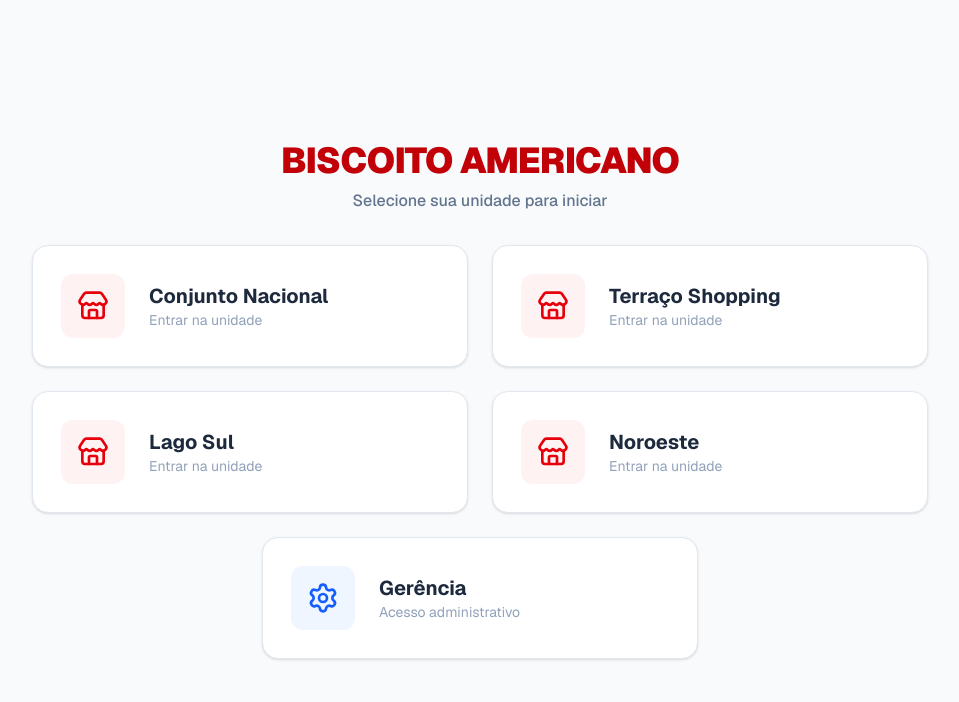
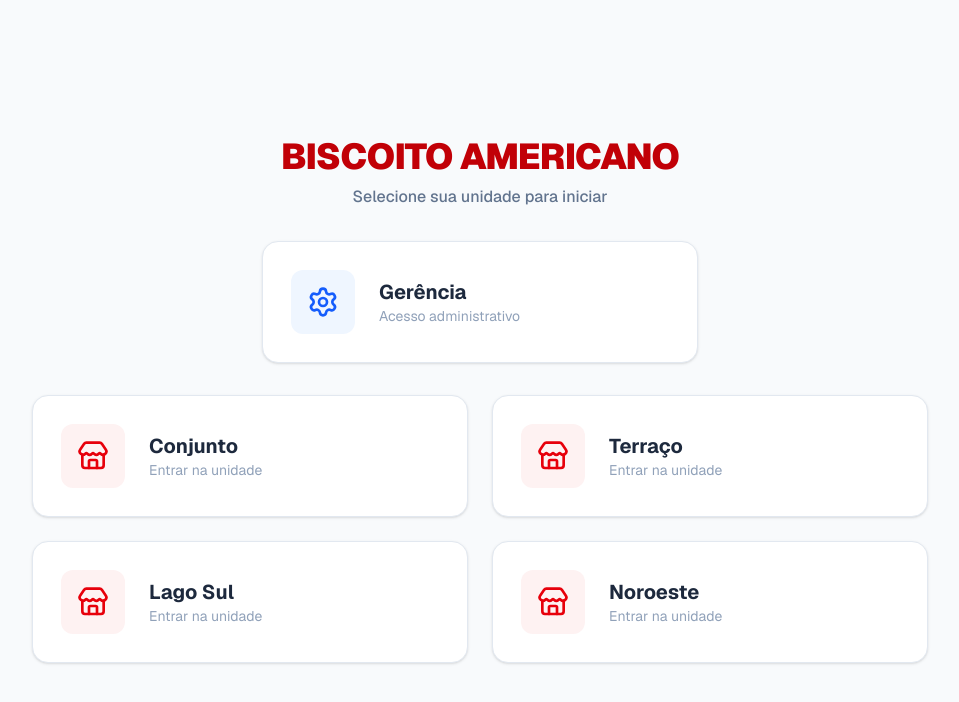
Before and after one commit to rodrigocvmd/sistema-biscoito-americano, a Next.js app: page / in a window 1280 px wide. Shown: the top 702 px of the page, without its empty margins (160-1119 px from the left). Built offline with nearby package versions, Linux system fonts and the light colour scheme.

Commit message:
new checkpoint

```diff
--- a/app/gerencia/page.tsx
+++ b/app/gerencia/page.tsx
@@ -2,7 +2,17 @@
 
 import { useEffect, useState } from "react";
 import { db } from "@/lib/firebase";
-import { collection, getDocs, onSnapshot, query, where, orderBy, doc, updateDoc, collectionGroup } from "firebase/firestore";
+import {
+	collection,
+	getDocs,
+	onSnapshot,
+	query,
+	where,
+	orderBy,
+	doc,
+	updateDoc,
+	collectionGroup,
+} from "firebase/firestore";
 import { STOCK_LABELS, StockData, STORE_NAMES, StoreId, SupplyOrder } from "@/types";
 import {
 	LayoutDashboard,
@@ -71,7 +81,8 @@ export default function GerenciaPage() {
 	): { label: string; type: "urgente" | "acabando" | "adiantando" } => {
 		const u = urgency.toLowerCase();
 		if (u.includes("urgente")) return { label: "Urgente", type: "urgente" };
-		if (u.includes("acabando") || u.includes("normal")) return { label: "Acabando", type: "acabando" };
+		if (u.includes("acabando") || u.includes("normal"))
+			return { label: "Acabando", type: "acabando" };
 		return { label: "Adiantando", type: "adiantando" };
 	};
 
@@ -86,7 +97,10 @@ export default function GerenciaPage() {
 			});
 
 			// 2. Ouvinte Global para TODOS os pedidos pendentes
-			const ordersQuery = query(collectionGroup(db, "supplyOrders"), where("status", "==", "pending"));
+			const ordersQuery = query(
+				collectionGroup(db, "supplyOrders"),
+				where("status", "==", "pending"),
+			);
 
 			const unsubscribeOrders = onSnapshot(ordersQuery, (ordersSnapshot) => {
 				const allOrders = ordersSnapshot.docs.map((doc) => ({
@@ -161,7 +175,15 @@ export default function GerenciaPage() {
 							className={`cursor-pointer px-4 py-2 rounded-lg text-xs font-black transition-all flex items-center gap-2 ${
 								view === "general" ? "bg-white text-blue-600 shadow-sm" : "text-slate-500"
 							}`}>
-							<LayoutDashboard size={16} /> Visão Geral
+							<Package size={16} /> Estoque
+						</button>
+
+						<button
+							onClick={() => setView("insumos")}
+							className={`cursor-pointer px-4 py-2 rounded-lg text-xs font-black transition-all flex items-center gap-2 ${
+								view === "insumos" ? "bg-white text-blue-600 shadow-sm" : "text-slate-500"
+							}`}>
+							<LayoutDashboard size={16} /> Insumos
 						</button>
 							<button
 							onClick={() => setView("byStore")}
@@ -169,13 +191,6 @@ export default function GerenciaPage() {
 								view === "byStore" ? "bg-white text-blue-600 shadow-sm" : "text-slate-500"
 							}`}>
 							<Store size={16} /> Por Loja
-						</button>
-						<button
-							onClick={() => setView("insumos")}
-							className={`cursor-pointer px-4 py-2 rounded-lg text-xs font-black transition-all flex items-center gap-2 ${
-								view === "insumos" ? "bg-white text-blue-600 shadow-sm" : "text-slate-500"
-							}`}>
-							<Package size={16} /> Insumos
 						</button>
 					</div>
 				</div>
@@ -225,7 +240,7 @@ export default function GerenciaPage() {
 													className="p-4 text-center text-[10px] font-black text-blue-600 uppercase tracking-widest border-l border-slate-200 min-w-[120px]">
 													<div className="flex flex-col items-center gap-1">
 														<span className="leading-tight">{store.name}</span>
-														<span className="text-[8px] font-bold text-slate-400 lowercase tracking-normal bg-white px-2 py-0.5 rounded-full border border-slate-100 whitespace-nowrap">
+														<span className="text-[11px] font-bold text-slate-600 lowercase tracking-normal bg-white px-2 py-0.5 rounded-full border border-slate-100 whitespace-nowrap">
 															{store.lastStockUpdate
 																? store.lastStockUpdate.toLocaleDateString("pt-BR")
 																: "n/a"}
@@ -238,23 +253,34 @@ export default function GerenciaPage() {
 									<tbody>
 										{[...(Object.entries(STOCK_LABELS) as [keyof StockData, string][])]
 											.sort((a, b) => (tableSort === "name" ? a[1].localeCompare(b[1]) : 0))
-											.map(([key, label]) => (
+											.map(([key, label]) => {
+												// Encontrar o maior valor desta linha para o gradiente
+												const rowValues = allData.map((store) => store.stock[key] || 0);
+												const rowMax = Math.max(...rowValues);
+
+												return (
 													<tr
 														key={key}
 														className="border-b border-slate-100 hover:bg-blue-50/30 transition-colors group">
 														<td className="p-4 text-xs font-black text-slate-600 uppercase sticky left-0 bg-white group-hover:bg-blue-50/30 z-10 border-r border-slate-50">
 															{label}
 														</td>
-													{allData.map((store) => (
-														<td key={store.id} className="p-4 text-center border-l border-slate-100">
+														{allData.map((store) => {
+															const value = store.stock[key] || 0;
+															return (
+																<td
+																	key={store.id}
+																	className="p-4 text-center border-l border-slate-100">
 																	<span
-																className={`text-lg font-black ${(store.stock[key] || 0) < 5 ? "text-red-600" : "text-slate-800"}`}>
-																{store.stock[key] || 0}
+																		className={`text-lg font-black ${value === 0 ? "text-slate-400" : "text-slate-900"}`}>
+																		{value}
 																	</span>
 																</td>
-													))}
+															);
+														})}
 													</tr>
-											))}
+												);
+											})}
 									</tbody>
 								</table>
 							</div>
@@ -442,7 +468,9 @@ export default function GerenciaPage() {
 																		<div className="flex-1 min-w-0">
 																			<p
 																				className={`text-md font-black leading-tight truncate ${
-																					isChecked ? "text-slate-400 line-through" : "text-slate-800"
+																					isChecked
+																						? "text-slate-400 line-through"
+																						: "text-slate-800"
 																				}`}>
 																				{order.name}
 																			</p>
@@ -452,7 +480,9 @@ export default function GerenciaPage() {
 																		</div>
 																		<div className="flex items-center gap-2 shrink-0">
 																			<button
-																				onClick={() => handleToggleCheck(store.id, order.id, isChecked)}
+																				onClick={() =>
+																					handleToggleCheck(store.id, order.id, isChecked)
+																				}
 																				className={`p-2 rounded-xl border transition-all cursor-pointer ${
 																					isChecked
 																						? "bg-blue-600 border-blue-600 text-white"
--- a/app/page.tsx
+++ b/app/page.tsx
@@ -31,6 +31,19 @@ export default function Home() {
 					<p className="text-slate-500 font-medium">Selecione sua unidade para iniciar</p>
 				</div>
 
+				{/* Gerência Card - Password Protected */}
+				<button
+					onClick={() => setShowPassModal(true)}
+					className="cursor-pointer group bg-white p-7 rounded-2xl shadow-sm border border-slate-200 hover:border-blue-300 hover:shadow-md transition-all flex items-center gap-6 md:col-span-2 md:mx-auto md:w-[calc(50%-12px)] w-full">
+					<div className="bg-blue-50 text-blue-600 p-4 rounded-xl group-hover:bg-blue-600 group-hover:text-white transition-colors">
+						<Settings size={32} />
+					</div>
+					<div className="text-left">
+						<h2 className="text-xl font-bold text-slate-800">Gerência</h2>
+						<p className="text-slate-400 text-sm">Acesso administrativo</p>
+					</div>
+				</button>
+
 				<div className="grid grid-cols-1 md:grid-cols-2 gap-6">
 					{stores.map(([id, name]) => (
 						<Link
@@ -46,18 +59,6 @@ export default function Home() {
 							</div>
 						</Link>
 					))}
-					{/* Gerência Card - Password Protected */}
-					<button
-						onClick={() => setShowPassModal(true)}
-						className="cursor-pointer group bg-white p-7 rounded-2xl shadow-sm border border-slate-200 hover:border-blue-300 hover:shadow-md transition-all flex items-center gap-6 md:col-span-2 md:mx-auto md:w-[calc(50%-12px)] w-full">
-						<div className="bg-blue-50 text-blue-600 p-4 rounded-xl group-hover:bg-blue-600 group-hover:text-white transition-colors">
-							<Settings size={32} />
-						</div>
-						<div className="text-left text-left">
-							<h2 className="text-xl font-bold text-slate-800">Gerência</h2>
-							<p className="text-slate-400 text-sm">Acesso administrativo</p>
-						</div>
-					</button>
 				</div>
 			</div>
 
--- a/types/index.ts
+++ b/types/index.ts
@@ -1,8 +1,8 @@
 export type StoreId = "conjunto" | "terraco" | "lago" | "noroeste";
 
 export const STORE_NAMES: Record<StoreId, string> = {
-	conjunto: "Conjunto Nacional",
-	terraco: "Terraço Shopping",
+	conjunto: "Conjunto",
+	terraco: "Terraço",
 	lago: "Lago Sul",
 	noroeste: "Noroeste",
 };
```
Lines whose indentation alone changed are shown as unchanged.
